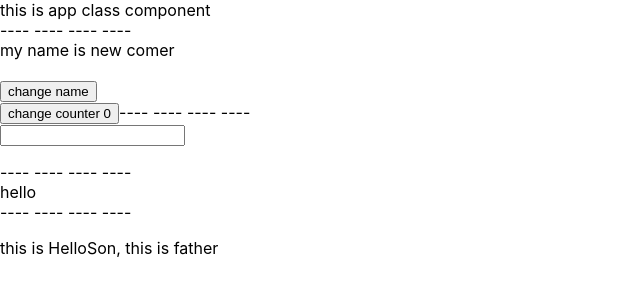
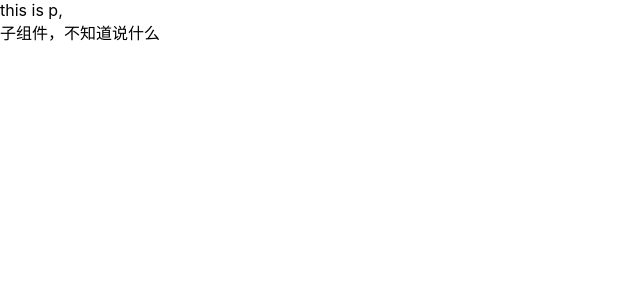
Before and after one commit to JTMilet/React-learning, a React (Create React App) app: page / in a window 1280 px wide. Shown: the top 300 px of the page, without its empty margins (0-640 px from the left). Built offline with nearby package versions, Linux system fonts and the light colour scheme.

Commit message:
使用children做类似vuejsslot插槽功能

```diff
--- a/src/App.js
+++ b/src/App.js
@@ -2,153 +2,166 @@
  * @Author: 杜康
  * @Date: 2023-05-08 09:40:18
  * @LastEditors: 杜康
- * @LastEditTime: 2023-05-08 17:57:27
+ * @LastEditTime: 2023-05-09 11:14:00
  * @FilePath: /react-learning/src/App.js
  */
-import React, { createRef } from 'react'
+// import React, { createRef } from 'react'
 import './jsx-css.css'
-const name = '杜康'
-const getAge = () => {
-  return 18
-}
-const flag = true
+// const name = '杜康'
+// const getAge = () => {
+//   return 18
+// }
+// const flag = true
 
-const songs = [
-  { id: 0, name: '第一次爱的人' },
-  { id: 1, name: '爱你' }
-]
-// 使用map做遍历列表，使用number/string的key，提高框架diff性能
-const getHTag = type => {
-  if (type === 1) {
-    return <h1>this is h1</h1>
-  }
-  if (type === 2) {
-    return <h2>this is h2</h2>
-  }
-  if (type === 3) {
-    return <h3>this is h3</h3>
-  }
-  return null
-}
+// const songs = [
+//   { id: 0, name: '第一次爱的人' },
+//   { id: 1, name: '爱你' }
+// ]
+// // 使用map做遍历列表，使用number/string的key，提高框架diff性能
+// const getHTag = type => {
+//   if (type === 1) {
+//     return <h1>this is h1</h1>
+//   }
+//   if (type === 2) {
+//     return <h2>this is h2</h2>
+//   }
+//   if (type === 3) {
+//     return <h3>this is h3</h3>
+//   }
+//   return null
+// }
 
-const twoStyle = {
-  color: 'blue',
-  fontSize: '24px'
-}
+// const twoStyle = {
+//   color: 'blue',
+//   fontSize: '24px'
+// }
 
-// 函数组建
-// function App () {
+// // 函数组建
+// // function App () {
+// //   return (
+// //     <div className="App">
+// //       <p>{name}</p>
+// //       <p>{getAge()}</p>
+// //       <p>{flag ? '真棒' : '真菜'}</p>
+// //       --- --- --- --- <br />
+// //       <ul>
+// //         {songs.map(song => <li key={song.id} > {song.name}</li>)}
+// //       </ul>
+// //       --- --- --- --- <br />
+// //       {flag ? <span>this is a span</span > : null}
+// //       <br />
+// //       {true && <span>this is another span</span>}
+// //       <br />
+// //       --- --- --- --- <br />
+// //       <p>{getHTag(1)}</p>
+// //       <p>{getHTag(2)}</p>
+// //       <p>{getHTag(3)}</p>
+// //       --- --- --- --- <br />
+// //       <p style={{ color: 'red', fontSize: '16px' }}>this is one style</p>
+// //       <p style={twoStyle}>this is two style</p>
+// //       <p className="jsx-css">this is jsx-css file style</p>
+// //       <p className={flag ? 'jsx-css' : ''}>this is jsx-css active style</p>
+// //     </div>
+// //   )
+// // }
+
+// // 类组建
+// class HelloComponent extends React.Component {
+//   state = {
+//     name: ' new comer',
+//     counter: 0,
+//     message: ''
+//   }
+//   msgRef = createRef()
+//   changeName = (newName) => {
+//     this.props.getSonMsg('我是HelloComponent的数据')
+//     this.setState({
+//       name: newName
+//     })
+//   }
+//   changeCounter = () => {
+//     this.setState({
+//       counter: this.state.counter + 1
+//     })
+//   }
+//   inputChange = e => {
+//     this.setState({
+//       message: e.target.value
+//     })
+//     console.log(this.msgRef.current)
+//     console.log(this.msgRef.current.value)
+//   }
+//   // 获取事件对象e
+//   classClickHandler = (e, msg) => {
+//     console.log('类数组件中的事件被触发了！', e, msg)
+//   }
+//   render () {
+//     // 增加额外传参
+//     return (
+//       <div>
+//         <div onClick={(e) => this.classClickHandler(e, 'this is msg')}>this is app class component</div>
+//         ---- ---- ---- ---- <br />
+//         <div>my name is {this.state.name}</div>
+//         <br />
+//         <button onClick={() => { this.changeName('dukang') }}>change name</button>
+//         <br />
+//         <button onClick={() => { this.changeCounter() }}>change counter {this.state.counter}</button>
+//         ---- ---- ---- ---- <br />
+//         {/* 受控组件 */}
+//         <input value={this.state.message} onChange={(e) => this.inputChange(e)} ref={this.msgRef} />
+//         <p>{this.state.message}</p>
+//       </div >
+//     )
+//   }
+// }
+
+// class App extends React.Component {
+//   state = {
+//     message: 'this is father'
+//   }
+//   getSonMsg = (msg) => {
+//     console.log(msg)
+//   }
+//   render () {
+//     return (
+//       <div>
+//         <HelloComponent getSonMsg={this.getSonMsg} />
+//         ---- ---- ---- ---- <br />
+//         {Hello()}
+//         ---- ---- ---- ---- <br />
+//         <HelloSonComponent msg={this.state.message} />
+//       </div>
+//     )
+//   }
+// }
+
+// function Hello () {
+//   const clickHandler = () => {
+//     console.log('函数组件中的事件被触发了！')
+//   }
 //   return (
-//     <div className="App">
-//       <p>{name}</p>
-//       <p>{getAge()}</p>
-//       <p>{flag ? '真棒' : '真菜'}</p>
-//       --- --- --- --- <br />
-//       <ul>
-//         {songs.map(song => <li key={song.id} > {song.name}</li>)}
-//       </ul>
-//       --- --- --- --- <br />
-//       {flag ? <span>this is a span</span > : null}
-//       <br />
-//       {true && <span>this is another span</span>}
-//       <br />
-//       --- --- --- --- <br />
-//       <p>{getHTag(1)}</p>
-//       <p>{getHTag(2)}</p>
-//       <p>{getHTag(3)}</p>
-//       --- --- --- --- <br />
-//       <p style={{ color: 'red', fontSize: '16px' }}>this is one style</p>
-//       <p style={twoStyle}>this is two style</p>
-//       <p className="jsx-css">this is jsx-css file style</p>
-//       <p className={flag ? 'jsx-css' : ''}>this is jsx-css active style</p>
-//     </div>
+//     <div onClick={clickHandler}>hello</div>
 //   )
 // }
 
-// 类组建
-class HelloComponent extends React.Component {
-  state = {
-    name: ' new comer',
-    counter: 0,
-    message: ''
-  }
-  msgRef = createRef()
-  changeName = (newName) => {
-    this.props.getSonMsg('我是HelloComponent的数据')
-    this.setState({
-      name: newName
-    })
-  }
-  changeCounter = () => {
-    this.setState({
-      counter: this.state.counter + 1
-    })
-  }
-  inputChange = e => {
-    this.setState({
-      message: e.target.value
-    })
-    console.log(this.msgRef.current)
-    console.log(this.msgRef.current.value)
-  }
-  // 获取事件对象e
-  classClickHandler = (e, msg) => {
-    console.log('类数组件中的事件被触发了！', e, msg)
-  }
-  render () {
-    // 增加额外传参
-    return (
-      <div>
-        <div onClick={(e) => this.classClickHandler(e, 'this is msg')}>this is app class component</div>
-        ---- ---- ---- ---- <br />
-        <div>my name is {this.state.name}</div>
-        <br />
-        <button onClick={() => { this.changeName('dukang') }}>change name</button>
-        <br />
-        <button onClick={() => { this.changeCounter() }}>change counter {this.state.counter}</button>
-        ---- ---- ---- ---- <br />
-        {/* 受控组件 */}
-        <input value={this.state.message} onChange={(e) => this.inputChange(e)} ref={this.msgRef} />
-        <p>{this.state.message}</p>
-      </div >
-    )
-  }
-}
+// class HelloSonComponent extends React.Component {
+//   render () {
+//     return (
+//       <p>this is HelloSon, {this.props.msg}</p>
+//     )
+//   }
+// }
 
-class App extends React.Component {
-  state = {
-    message: 'this is father'
-  }
-  getSonMsg = (msg) => {
-    console.log(msg)
-  }
-  render () {
-    return (
-      <div>
-        <HelloComponent getSonMsg={this.getSonMsg} />
-        ---- ---- ---- ---- <br />
-        {Hello()}
-        ---- ---- ---- ---- <br />
-        <HelloSonComponent msg={this.state.message} />
-      </div>
-    )
-  }
-}
-
-function Hello () {
-  const clickHandler = () => {
-    console.log('函数组件中的事件被触发了！')
-  }
+function App () {
   return (
-    <div onClick={clickHandler}>hello</div>
+    <div>this is p, <Hello>不知道说什么</Hello></div>
   )
 }
 
-class HelloSonComponent extends React.Component {
-  render () {
-    return (
-      <p>this is HelloSon, {this.props.msg}</p>
-    )
-  }
+function Hello ({ children }) {
+  return (
+    <div>子组件，{children}</div>
+  )
 }
+
 export default App
```
